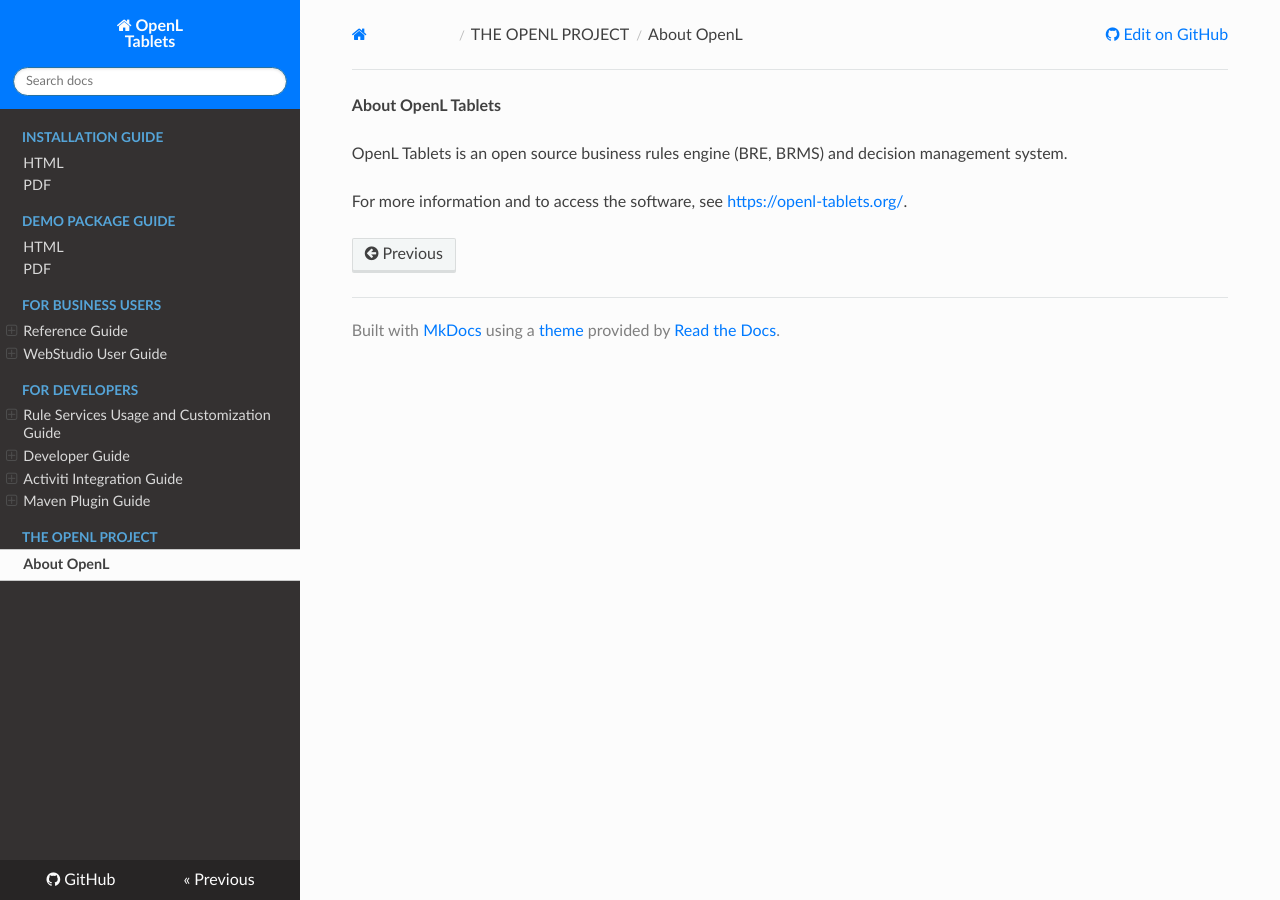
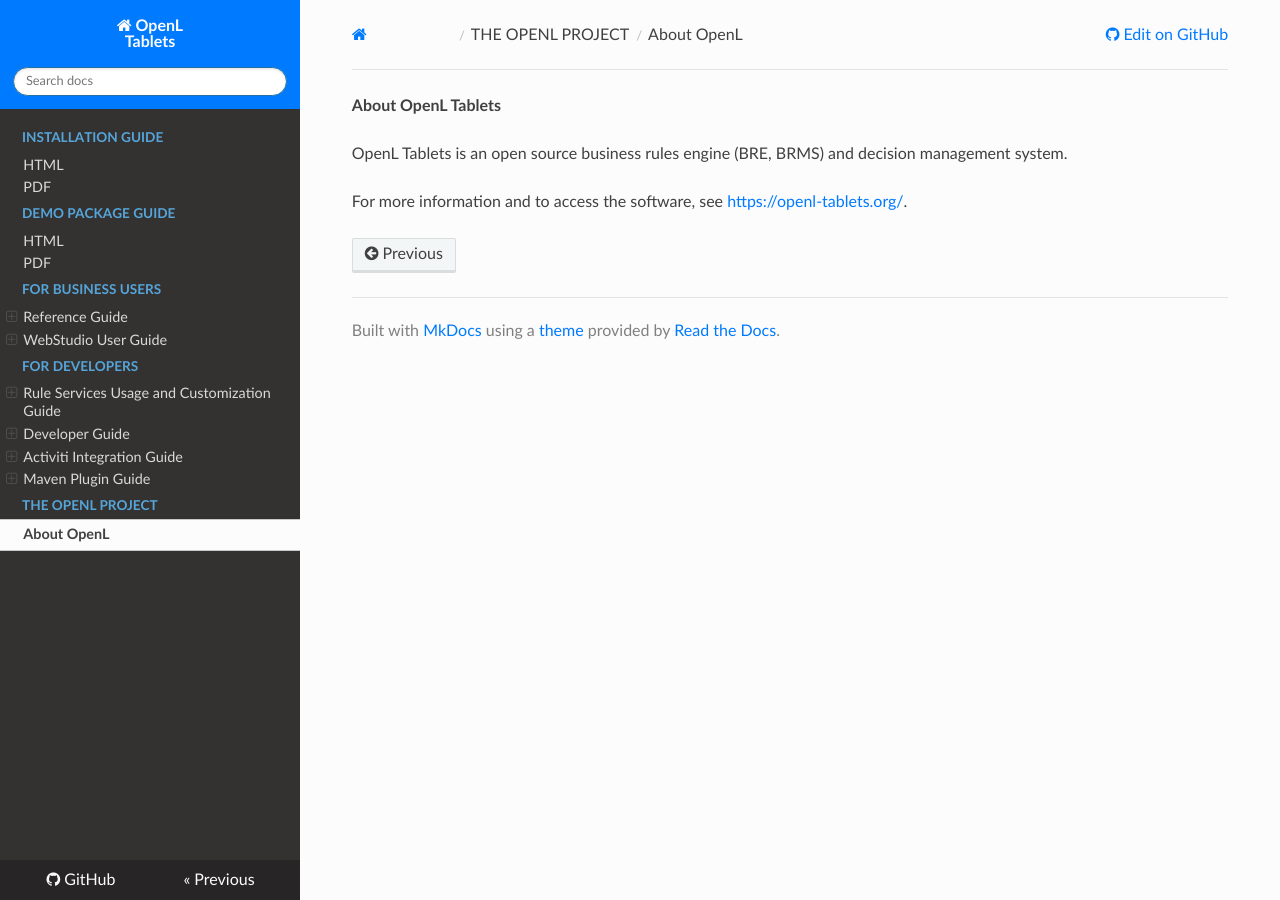
Before and after one commit to agradus/OpenLdocs, an MkDocs documentation site: the page built from docs/about.md, in a window 1280 px wide. Built offline with MkDocs 1.6.1, drawn with Linux system fonts in a browser that asks for light colours; nearby versions of some CDN libraries.

Commit message:
Update extra.css

```diff
--- a/docs/css/extra.css
+++ b/docs/css/extra.css
@@ -18,6 +18,13 @@
   padding: 0px;
   }
 
+.wy-menu-vertical header, .wy-menu-vertical p.caption {
+    height: 32px;
+    line-height: 32px;
+    padding: 0 1.618em;
+    margin: 2px 0 2px;
+    display: block;
+}
 
 /* icon sizing in the left menu */
 .icon-home {
```
